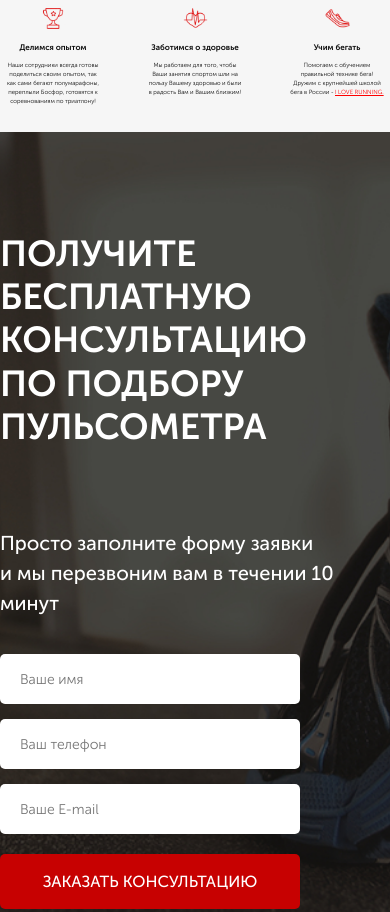
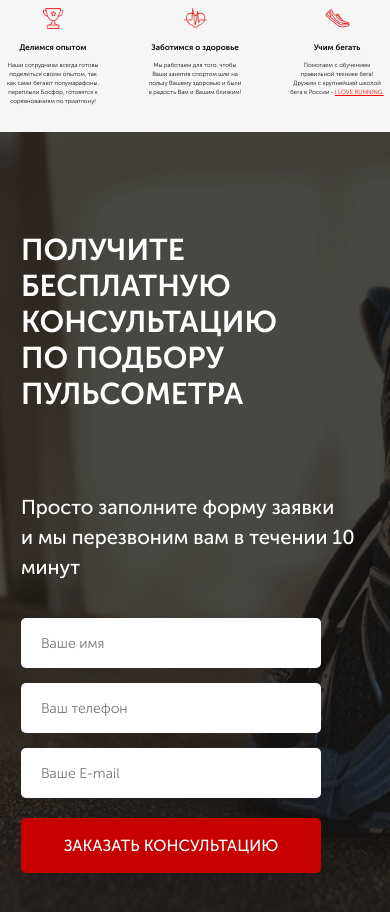
Before and after one commit to Waterfallllllll/project_six, a website: page src/index.html in a window 390 px wide. Shown: the part 580-1492 px from the top of the page. Drawn offline with Linux system fonts and the light colour scheme.

Commit message:
asdfadsf

```diff
--- a/src/sass/base/_media.scss
+++ b/src/sass/base/_media.scss
@@ -1,4 +1,5 @@
 @media (max-width: 991px) {
+
 	.promo {
 		padding: 21px 21px 93px 21px;
 	}
@@ -21,6 +22,17 @@
 			font-size: 23px;
 		}
 	}
+
+	.consultation {
+		padding: 100px 21px 92px;
+
+		.title {
+			&_white {
+				font-size: 30px;
+			}
+		}
+	}
+
 }
 
 @media (max-width: 767px) {
--- a/src/sass/style.scss
+++ b/src/sass/style.scss
@@ -12,7 +12,7 @@
 @import 'blocks/header';
 @import 'blocks/buttons';
 @import 'blocks/advantages';
+@import 'blocks/titles';
+@import 'blocks/forms';
+@import 'blocks/consultation';
 @import 'base/media';
-@import 'blocks/titles';
-@import 'blocks/consultation';
-@import 'blocks/forms';
```
Also changed, not shown: src/css/style.min.css. Lines whose indentation alone changed are shown as unchanged.
